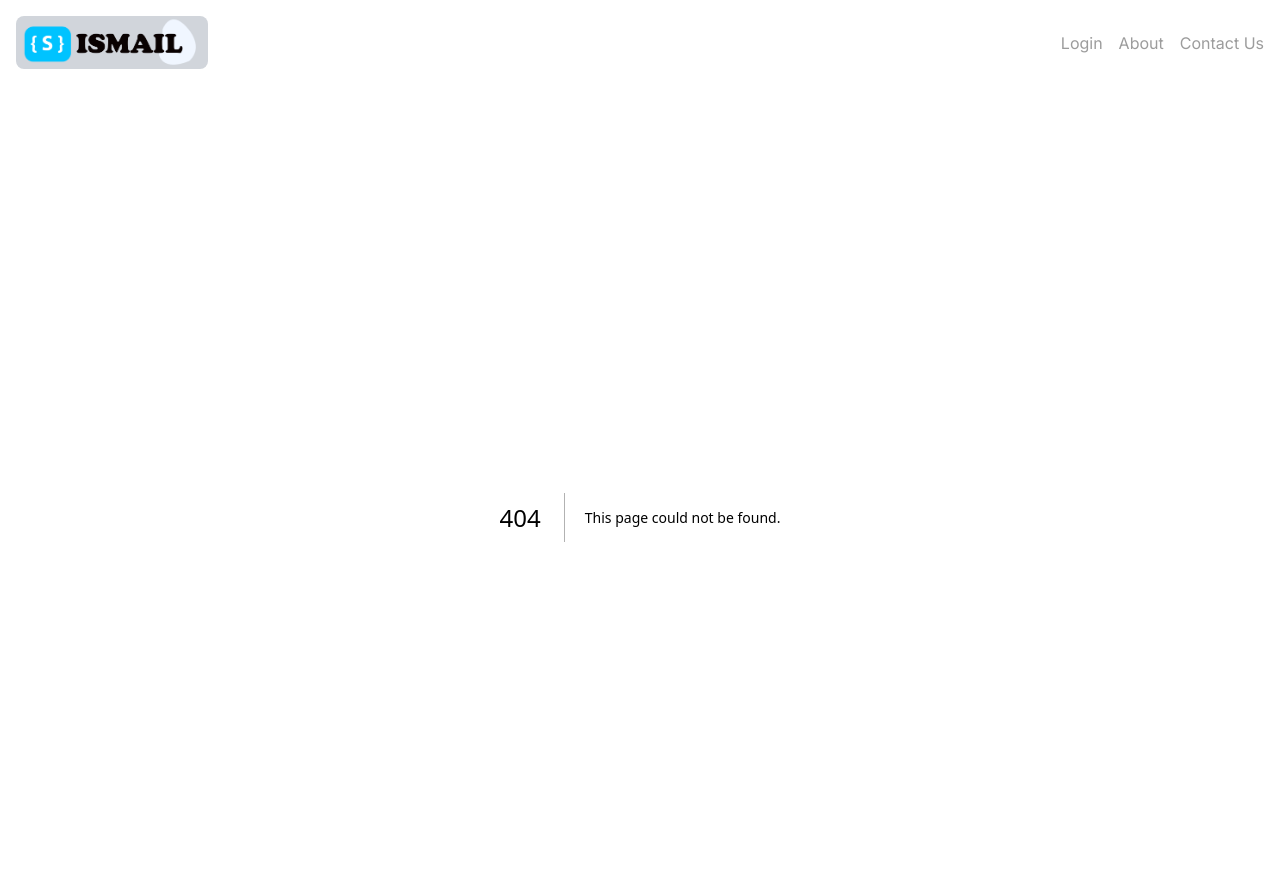
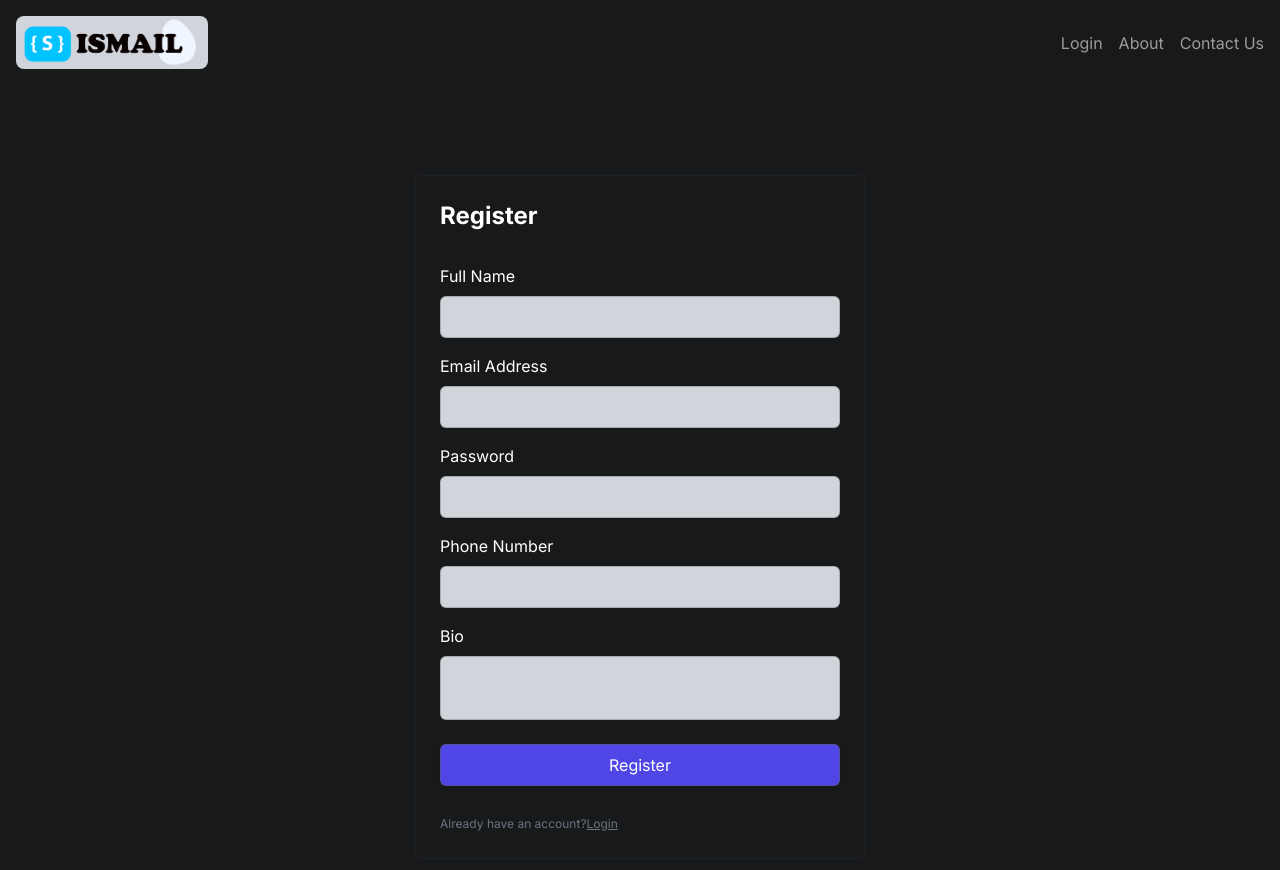
Before and after one commit to khandokarIsmailDev/eventry, a Next.js app: page /register in a window 1280 px wide. Before the commit this address had no page. Shown: the top 870 px of the page. Built offline with nearby package versions, Linux system fonts and the light colour scheme.

Commit message:
register structure is done

```diff
--- a/app/login/page.js
+++ b/app/login/page.js
@@ -1,4 +1,4 @@
-import LoginForm from "@/components/LoginForm";
+import LoginForm from "@/components/auth/LoginForm";
 import React from "react";
 import Link from "next/link";
 
@@ -10,7 +10,7 @@
         <LoginForm/>
         <span className="text-center text-xs text-gray-500">
           Dont have an account?
-          <Link className="underline hover:text-indigo-600" href="./register.html">
+          <Link className="underline hover:text-indigo-600" href="./register">
             Register
           </Link>
         </span>
--- /dev/null
+++ b/app/register/page.js
@@ -0,0 +1,21 @@
+import RegisterForm from "@/components/auth/RegisterForm";
+import React from "react";
+
+const RegisterPage = () => {
+  return (
+    <section className="h-screen grid place-items-center">
+      <div className="max-w-[450px] w-full mx-auto p-6 border border-gray-700/20 rounded-md">
+        <h4 className="font-bold text-2xl">Register</h4>
+       <RegisterForm/>
+        <span className="text-center text-xs text-gray-500">
+          Already have an account?
+          <a className="underline hover:text-indigo-600" href="./login.html">
+            Login
+          </a>
+        </span>
+      </div>
+    </section>
+  );
+};
+
+export default RegisterPage;
--- /dev/null
+++ b/components/auth/RegisterForm.jsx
@@ -0,0 +1,41 @@
+import React from "react";
+
+const RegisterForm = () => {
+  return (
+    <form className="login-form">
+
+      <div>
+        <label htmlFor="name">Full Name</label>
+        <input type="text" name="name" id="name" />
+      </div>
+
+      <div>
+        <label htmlFor="email">Email Address</label>
+        <input type="email" name="email" id="email" />
+      </div>
+
+      <div>
+        <label htmlFor="password">Password</label>
+        <input type="password" name="password" id="password" />
+      </div>
+
+      <div>
+        <label htmlFor="phone">Phone Number</label>
+        <input type="tel" name="pnone" id="phone" />
+      </div>
+
+      <div>
+        <label htmlFor="bio">Bio</label>
+        <input className="min-h-16" type="text" name="bio" id="bio" />
+      </div>
+      <button
+        type="submit"
+        className="btn-primary w-full mt-4 bg-indigo-600 hover:bg-indigo-800"
+      >
+        Register
+      </button>
+    </form>
+  );
+};
+
+export default RegisterForm;
```
Also changed, not shown: components/auth/LoginForm.jsx (renamed from components/LoginForm.jsx).
